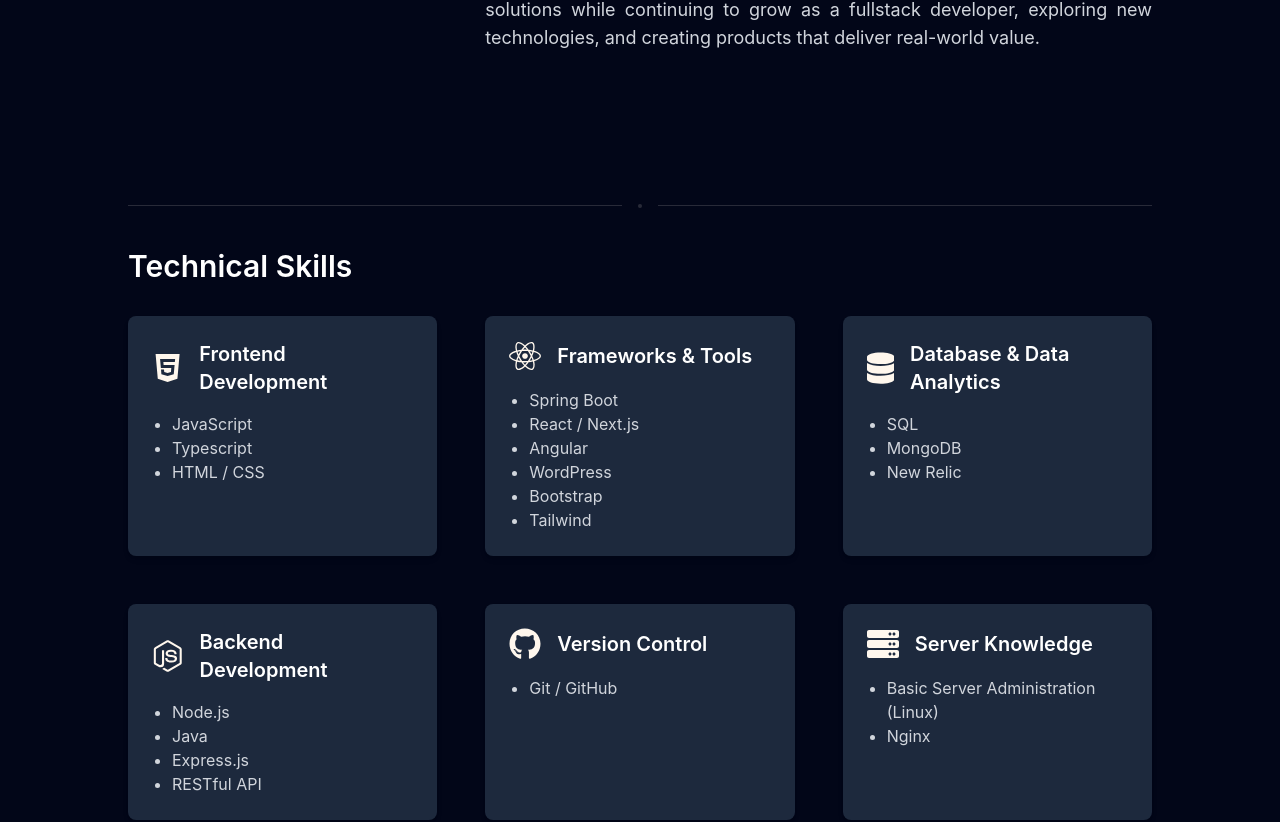
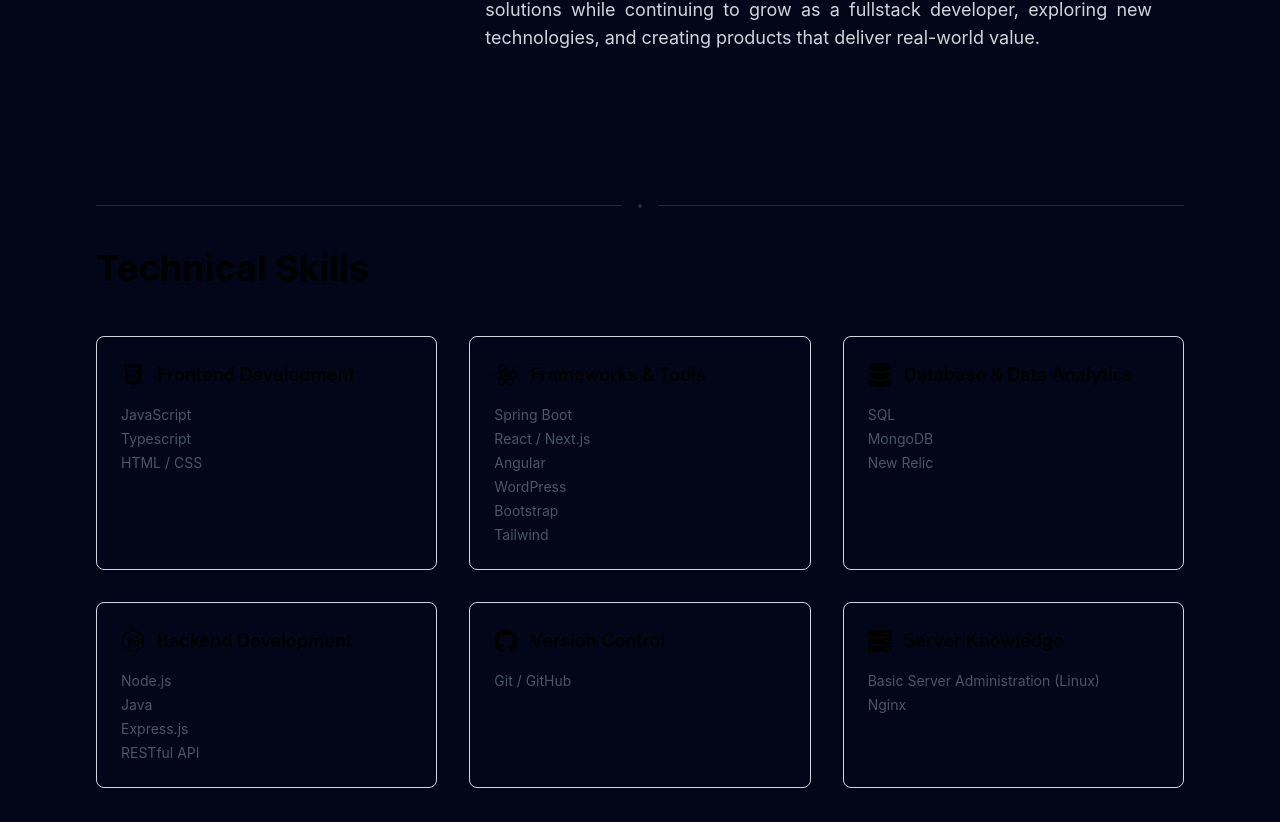
Before and after one commit to LinaMariaV/lina-portafolio, a Next.js app: page / in a window 1280 px wide. Shown: the part 1579-2401 px from the top of the page. Built offline with nearby package versions, Linux system fonts and the light colour scheme.

Commit message:
Refactor Skills component styles for improved aesthetics and consistency

```diff
--- a/src/components/skills/skills.tsx
+++ b/src/components/skills/skills.tsx
@@ -11,37 +11,37 @@
 const skillsData = [
   {
     id: 1,
-    icon: <FaHtml5 className="text-orange-50 w-8 h-8" />,
+    icon: <FaHtml5 className="text-black dark:text-white w-6 h-6" />,
     title: "Frontend Development",
     items: ["JavaScript","Typescript", "HTML / CSS"],
   },
   {
     id: 2,
-    icon: <FaReact className="text-orange-50 w-8 h-8" />,
+    icon: <FaReact className="text-black dark:text-white w-6 h-6" />,
     title: "Frameworks & Tools",
     items: ["Spring Boot", "React / Next.js", "Angular", "WordPress", "Bootstrap", "Tailwind "],
   },
   {
     id: 3,
-    icon: <FaDatabase className="text-orange-50 w-8 h-8" />,
+    icon: <FaDatabase className="text-black dark:text-white w-6 h-6" />,
     title: "Database & Data Analytics",
     items: ["SQL", "MongoDB", "New Relic"],
   },
   {
     id: 4,
-    icon: <FaNodeJs className="text-orange-50 w-8 h-8" />,
+    icon: <FaNodeJs className="text-black dark:text-white w-6 h-6" />,
     title: "Backend Development",
     items: ["Node.js","Java", "Express.js", "RESTful API"],
   },
   {
     id: 5,
-    icon: <FaGithub className="text-orange-50 w-8 h-8" />,
+    icon: <FaGithub className="text-black dark:text-white w-6 h-6" />,
     title: "Version Control",
     items: ["Git / GitHub"],
   },
   {
     id: 6,
-    icon: <FaServer className="text-orange-50 w-8 h-8" />,
+    icon: <FaServer className="text-black dark:text-white w-6 h-6" />,
     title: "Server Knowledge",
     items: ["Basic Server Administration (Linux)", "Nginx"],
   },
@@ -51,26 +51,26 @@
   return (
     <div
       id="skills"
-      className="w-full max-w-6xl px-16 py-20 font-[family-name:var(--font-inter)]"
+      className="w-full max-w-6xl px-6 sm:px-8 py-20"
     >
       <Separator />
-      <h2 className="text-3xl font-semibold text-white mb-8">
+      <h2 className="text-4xl font-bold text-black dark:text-white mb-12">
         Technical Skills
       </h2>
 
-      <div className="grid grid-cols-1 sm:grid-cols-2 lg:grid-cols-3 gap-12">
+      <div className="grid grid-cols-1 sm:grid-cols-2 lg:grid-cols-3 gap-8">
         {skillsData.map(({ id, icon, title, items }) => (
           <div
             key={id}
-            className="bg-slate-800 p-6 rounded-lg shadow-md hover:shadow-lg transition-shadow duration-300"
+            className="p-6 rounded-lg border border-gray-300 dark:border-gray-700 hover:border-gray-400 dark:hover:border-gray-600 transition-all duration-300"
           >
-            <div className="flex items-center space-x-4 mb-4">
+            <div className="flex items-center space-x-3 mb-4">
               {icon}
-              <h3 className="text-xl font-semibold text-white">{title}</h3>
+              <h3 className="text-lg font-semibold text-black dark:text-white">{title}</h3>
             </div>
-            <ul className="text-gray-300 list-disc pl-5">
+            <ul className="text-gray-600 dark:text-gray-400 space-y-1">
               {items.map((item, index) => (
-                <li key={index}>{item}</li>
+                <li key={index} className="text-sm">{item}</li>
               ))}
             </ul>
           </div>
```
